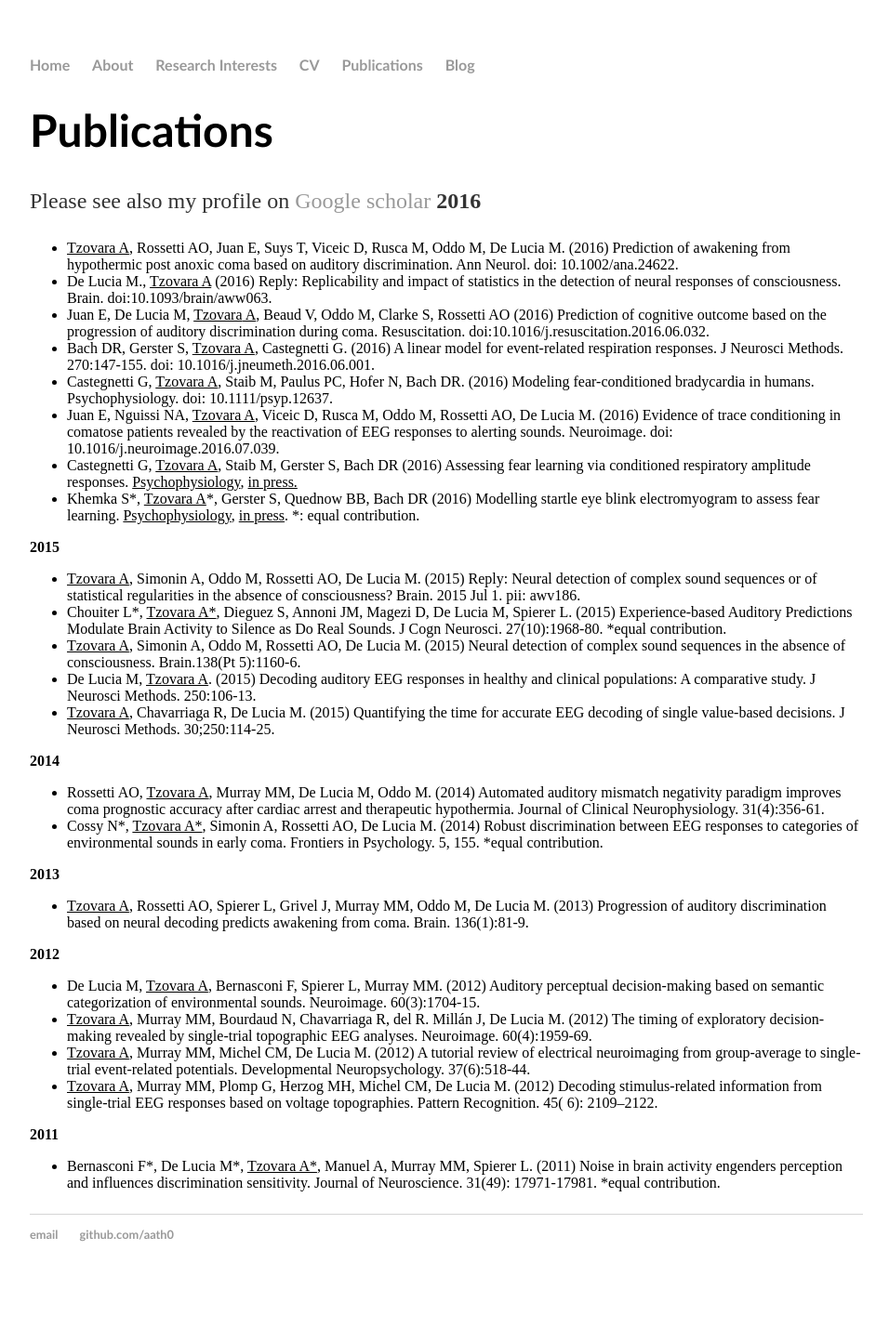
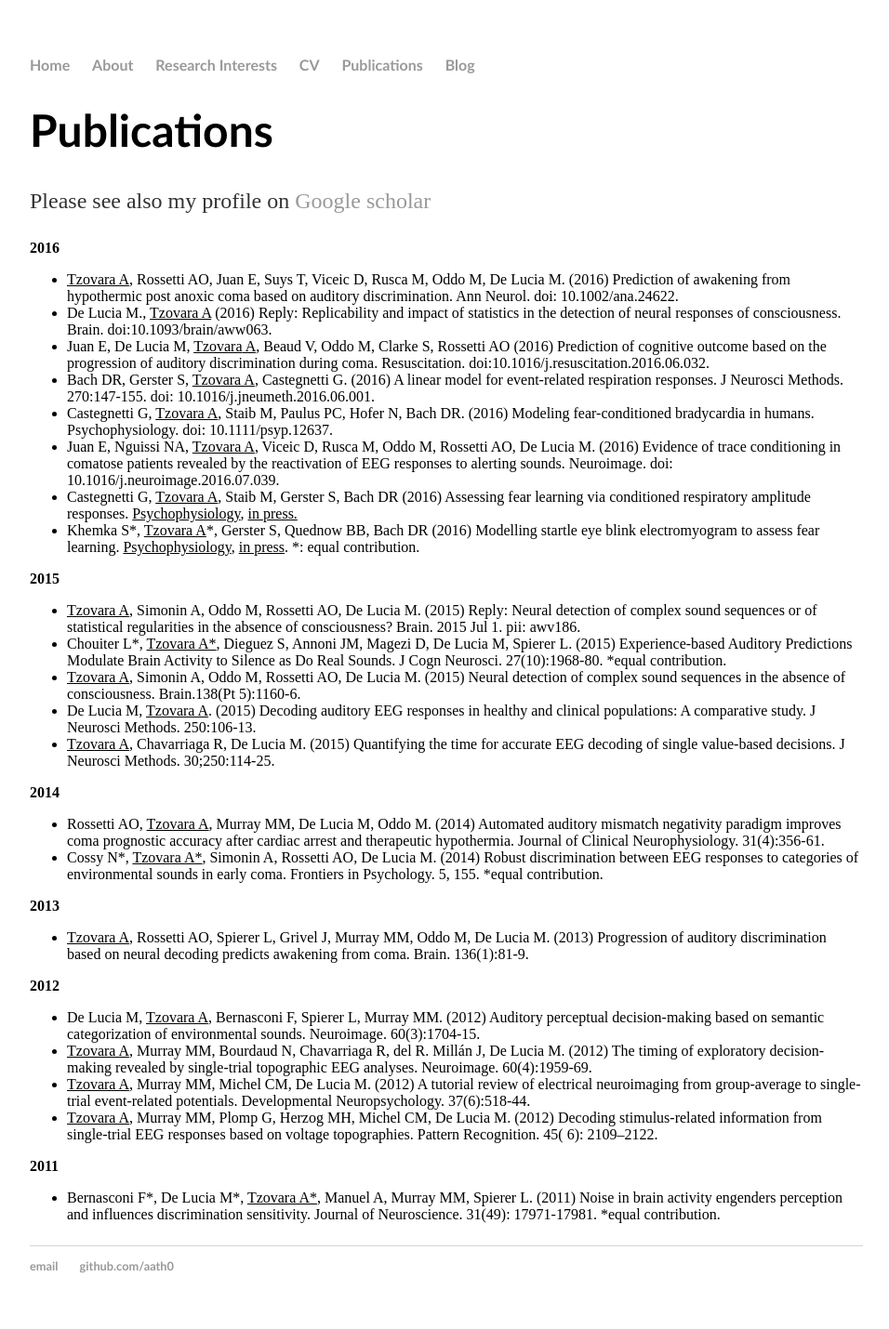
Before and after one commit to aath0/TryingOut, a Jekyll site: the page built from publications/index.html, in a window 1280 px wide. Shown: the whole page at 93% size, without its empty margins (160-1116 px from the left). Built offline with Jekyll 4.4.1, drawn with Linux system fonts in a browser that asks for light colours; before the commit the page ends 1396 px from its top, so only the background shows below that.

```diff
--- a/publications/index.html
+++ b/publications/index.html
@@ -4,7 +4,7 @@ title: Athina Tzovara
 ---
 <div class="blurb">
 	<h1>Publications</h1>
-	<p>Please see also my profile on <a href="/https://scholar.google.ch/citations?user=XdOdIKYAAAAJ&hl=en">Google scholar</a>
+	<p>Please see also my profile on <a href="/https://scholar.google.ch/citations?user=XdOdIKYAAAAJ&hl=en">Google scholar</a></p>
 	<strong>2016</strong>
 <ul>
  	<li><u>Tzovara A</u>, Rossetti AO, Juan E, Suys T, Viceic D, Rusca M, Oddo M, De Lucia M. (2016) Prediction of awakening from hypothermic post anoxic coma based on auditory discrimination. <span class="jrnl" title="Annals of neurology">Ann Neurol</span>. doi: 10.1002/ana.24622.</li>
```
